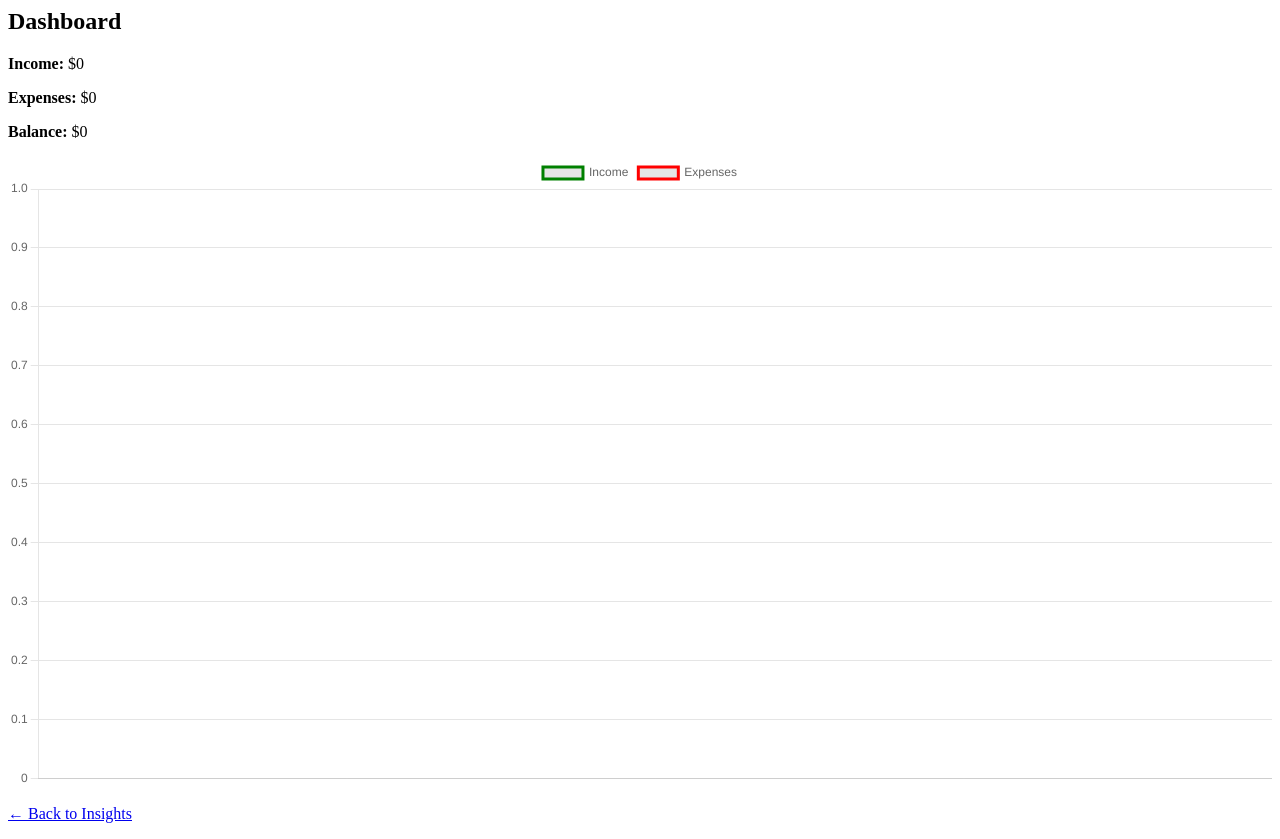
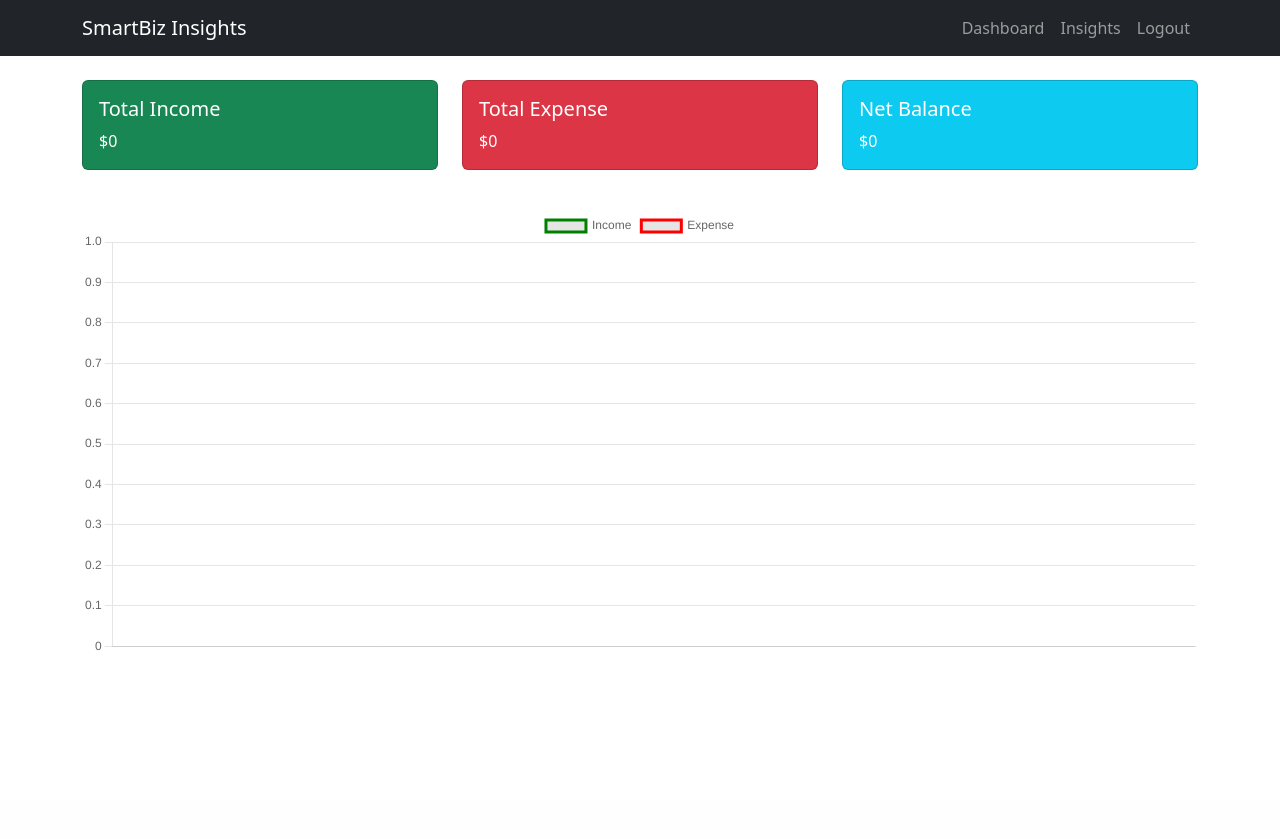
Before and after one commit to dziubaaleksandr/PetProject, a Django app: page /dashboard/ in a window 1280 px wide. After the commit the page ends 651 px from the top, so only its background shows below. Run offline with Django 5.2, Linux system fonts and the light colour scheme; the visitor is signed in with stand-in values (Sample User, id 1); data that the repository does not hold is empty; parts of the project's set-up code (start-up, migrations or seed data) failed here and were passed over.

Commit message:
[REF] analytics: dashboard template

```diff
--- a/PetProject/analytics/templates/analytics/dashboard.html
+++ b/PetProject/analytics/templates/analytics/dashboard.html
@@ -1,34 +1,56 @@
-<h2>Dashboard</h2>
+{% extends "base.html" %}
+{% block content %}
 
-<p><strong>Income:</strong> ${{ income_total }}</p>
-<p><strong>Expenses:</strong> ${{ expense_total }}</p>
-<p><strong>Balance:</strong> ${{ balance }}</p>
+<div class="row mb-4">
+    <div class="col-md-4">
+        <div class="card text-white bg-success mb-3">
+            <div class="card-body">
+                <h5 class="card-title">Total Income</h5>
+                <p class="card-text">${{ income_total }}</p>
+            </div>
+        </div>
+    </div>
+    <div class="col-md-4">
+        <div class="card text-white bg-danger mb-3">
+            <div class="card-body">
+                <h5 class="card-title">Total Expense</h5>
+                <p class="card-text">${{ expense_total }}</p>
+            </div>
+        </div>
+    </div>
+    <div class="col-md-4">
+        <div class="card text-white bg-info mb-3">
+            <div class="card-body">
+                <h5 class="card-title">Net Balance</h5>
+                <p class="card-text">${{ balance }}</p>
+            </div>
+        </div>
+    </div>
+</div>
 
-<canvas id="transactionChart" width="800" height="400"></canvas>
+<canvas id="myChart" height="120"></canvas>
 
-<script src="https://cdn.jsdelivr.net/npm/chart.js"></script>
 <script>
-const ctx = document.getElementById('transactionChart').getContext('2d');
-const transactionChart = new Chart(ctx, {
-    type: 'line',
-    data: {
+    const ctx = document.getElementById('myChart').getContext('2d');
+    const data = {
         labels: {{ chart_labels|safe }},
-        datasets: [
-            {
+        datasets: [{
             label: 'Income',
             data: {{ chart_income|safe }},
             borderColor: 'green',
-                fill: false,
-            },
-            {
-                label: 'Expenses',
+            tension: 0.3
+        }, {
+            label: 'Expense',
             data: {{ chart_expense|safe }},
             borderColor: 'red',
-                fill: false,
-            }
-        ]
-    },
+            tension: 0.3
+        }]
+    };
+    const myChart = new Chart(ctx, {
+        type: 'line',
+        data: data
     });
 </script>
 
-<p><a href="{% url 'insights' %}">← Back to Insights</a></p>
+
+{% endblock %}
```
Lines whose indentation alone changed are shown as unchanged.
